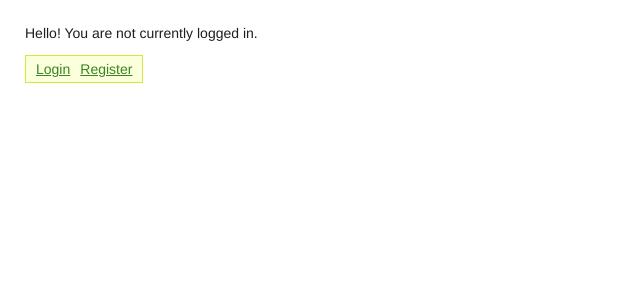
After one commit to Toby1810/jelly-auth-demo, a PHP site: template application/views/user/index.php in a window 1280 px wide. The commit adds this page. Shown: the top 300 px of the page, without its empty margins (0-640 px from the left). Run offline with PHP 8.4, Linux system fonts and the light colour scheme; the template is opened without the code that fills it, so the values that code supplies are empty.

Commit message:
Updating changes

```diff
--- a/application/bootstrap.php
+++ b/application/bootstrap.php
@@ -80,7 +80,7 @@ Kohana::modules(array(
  */
 Route::set('default', '(<controller>(/<action>(/<id>)))')
 	->defaults(array(
-		'controller' => 'welcome',
+		'controller' => 'user',
 		'action'     => 'index',
 ));
 
--- /dev/null
+++ b/application/views/template.php
@@ -0,0 +1,13 @@
+<!DOCTYPE html>
+<html lang="en">
+  <head>
+    <meta charset="UTF-8" />
+    <title><?php echo $title; ?></title>
+    <link rel="stylesheet" type="text/css" media="screen" href="<?php echo URL::base(); ?>media/css/screen.css" />
+  </head>
+  <body>
+    <h1><?php echo $title; ?></h1>
+
+    <?php echo $content; ?>
+  </body>
+</html>
--- /dev/null
+++ b/application/views/user/index.php
@@ -0,0 +1,16 @@
+<?php if ($logged_in): ?>
+  <p>Hello, <?php echo $user->username; ?>!</p>
+<?php else: ?>
+  <p>Hello! You are not currently logged in.</p>
+<?php endif; ?>
+
+<ul id="user_menu">
+<?php if ($logged_in): ?>
+  <li>
+    <a href="/user/logout">Logout</a>
+  </li>
+<?php else: ?>
+  <li><a href="/user/login">Login</a></li>
+  <li><a href="/user/register">Register</a></li>
+<?php endif; ?>
+</ul>
--- /dev/null
+++ b/media/css/screen.css
@@ -0,0 +1,48 @@
+body
+{
+  margin: 25px;
+  color: #1e1e1e;
+  font-family: Helvetica, Arial, sans-serif;
+  font-size: 14px;
+}
+
+a:link, a:visited
+{
+  color: #388523;
+}
+
+a:hover
+{
+  color: #55ae3d;
+}
+
+ul#user_menu {
+  margin: 0;
+  padding: 5px;
+  float: left;
+  background: #fbffdb;
+  border: 1px #d4e63a solid;
+  list-style-type: none;
+}
+
+ul#user_menu li {
+  float: left;
+  padding: 0 5px 0 5px;
+}
+
+ul#errors {
+  margin: 0 0 10px 0;
+  padding: 5px;
+  float: left;
+  list-style-type: none;
+  background: #ffbdbd;
+  border: 1px #b73535 solid;
+}
+
+ul#errors li {
+  display: block;
+}
+
+#user_form {
+  clear: both;
+}
```
Also changed, not shown: application/classes/controller/user.php (added, +72 -0 lines), application/config/auth.php (added, +10 -0 lines), application/config/database.sample.php (added, +53 -0 lines), application/views/user/register.php (added, +30 -0 lines), application/views/user/login.php (added), 1 other file.
